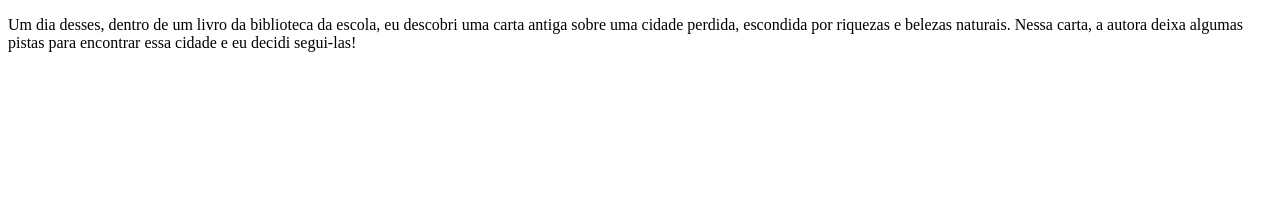
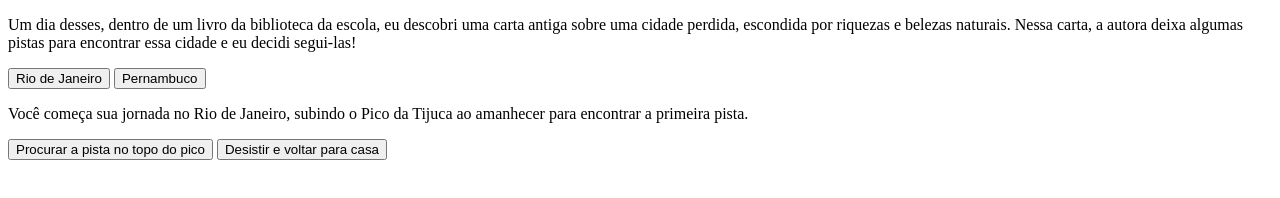
Before and after one commit to emillyvitoriia/Criando-uma-aventura, a plain HTML site: page index.html in a window 1280 px wide. Drawn offline with Linux system fonts and the light colour scheme.

Commit message:
Add files via upload

```diff
--- a/index.html
+++ b/index.html
@@ -11,14 +11,29 @@
 </head>
 
 <body>
-    <main>
-        <div>
+    <main></main>
+
+        <div class="passo" id="passo-0">
+
             <p> Um dia desses, dentro de um livro da biblioteca da escola, eu descobri uma carta antiga sobre uma cidade
                 perdida, escondida por riquezas e belezas naturais. Nessa carta, a autora deixa algumas pistas para
                 encontrar essa cidade e eu decidi segui-las! </p>
 
-                <div>
+                <button class="btn-proximo" data-proximo="1"> Rio de Janeiro  </button>
+                <button class="btn-proximo" data-proximo="2"> Pernambuco  </button>
 
+        <div>
+
+
+            <div class="passo" id="passo-1">
+
+                <p>Você começa sua jornada no Rio de Janeiro, subindo o Pico da Tijuca ao amanhecer para encontrar a primeira pista.</p>
+
+
+                    <button class="btn-proximo" data-proximo="1"> Procurar a pista no topo do pico  </button>
+                    <button class="btn-proximo" data-proximo="2"> Desistir e voltar para casa  </button>
+
+            <div>
 
 
     </main>
```
